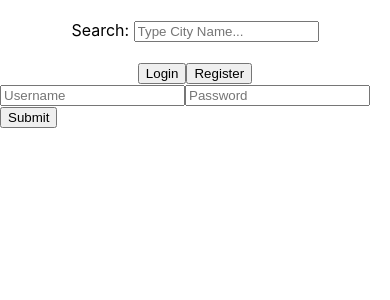
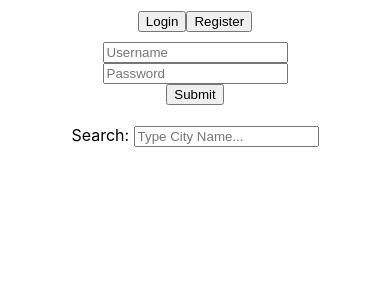
Before and after one commit to sungchun/sealsafe_assignment, a React (Create React App) app: page / in a window 390 px wide. Both pictures are taken after a click on the button "Login". Shown: the top 300 px of the page. Built offline with nearby package versions, Linux system fonts and the light colour scheme.

Commit message:
style for mobile and rearrange components

```diff
--- a/src/App.css
+++ b/src/App.css
@@ -11,8 +11,20 @@
 
 .display{
   display: flex;
-  flex-direction: row;
+  flex-direction: column;
+  width: 300px;
 }
+
+.login-buttons{
+  margin: 10px;
+}
+
+.form{
+  display: flex;
+  flex-direction: column;
+  align-items: center;
+}
+
 
 .weather{
   margin: 10px;
--- a/src/App.js
+++ b/src/App.js
@@ -9,9 +9,9 @@ function App() {
 
   return (
     <div className="App">
+      <Login />
       <Search weatherData={weatherData} setWeatherData={setWeatherData}/>
       <Display weatherData={weatherData}/>
-      <Login />
     </div>
   );
 }
--- a/src/components/Login.js
+++ b/src/components/Login.js
@@ -100,7 +100,7 @@ function Login() {
         }
         if(popup == "login"){
             return (
-                <form onSubmit={handleLoginSubmit} value="login">
+                <form onSubmit={handleLoginSubmit} value="login" className='form'>
                     <input name="username" type='text' onChange={handleLoginChange} placeholder='Username'/>
                     <input name="password" type='password' onChange={handleLoginChange} placeholder='Password'/>
                     <input type='submit'/>
@@ -109,13 +109,13 @@ function Login() {
         }else if(popup == "register"){
             return(
                 <div>
-                    <form onSubmit={handleRegisterSubmit} value="register">
+                    <form onSubmit={handleRegisterSubmit} value="register" className='form'>
                         <input name="username" type='text' onChange={handleRegisterChange} placeholder='Username'/>
                         <input name="password" type='password' onChange={handleRegisterChange} placeholder='Password'/>
                         <input name="password_confirmation" type='password' onChange={handleRegisterChange} placeholder='Password Confirmation'/>
                         <input type='submit'/>
+                        <button onClick={handleClose}>Close</button>
                     </form>
-                    <button onClick={handleClose}>Close</button>
                 </div>
             )
         }
@@ -125,12 +125,12 @@ function Login() {
         <>
             {
                 loggedIn ? (
-                    <div>
+                    <div className='logged-in'>
                         <h4>{message}</h4>
                         <button onClick={handleLogout}>Logout</button>
                     </div>
                 ):(
-                    <div>
+                    <div className='login-buttons'>
                       <button onClick={openPopup} value="login">Login</button>
                       <button onClick={openPopup} value="register">Register</button>
                     </div>
```
